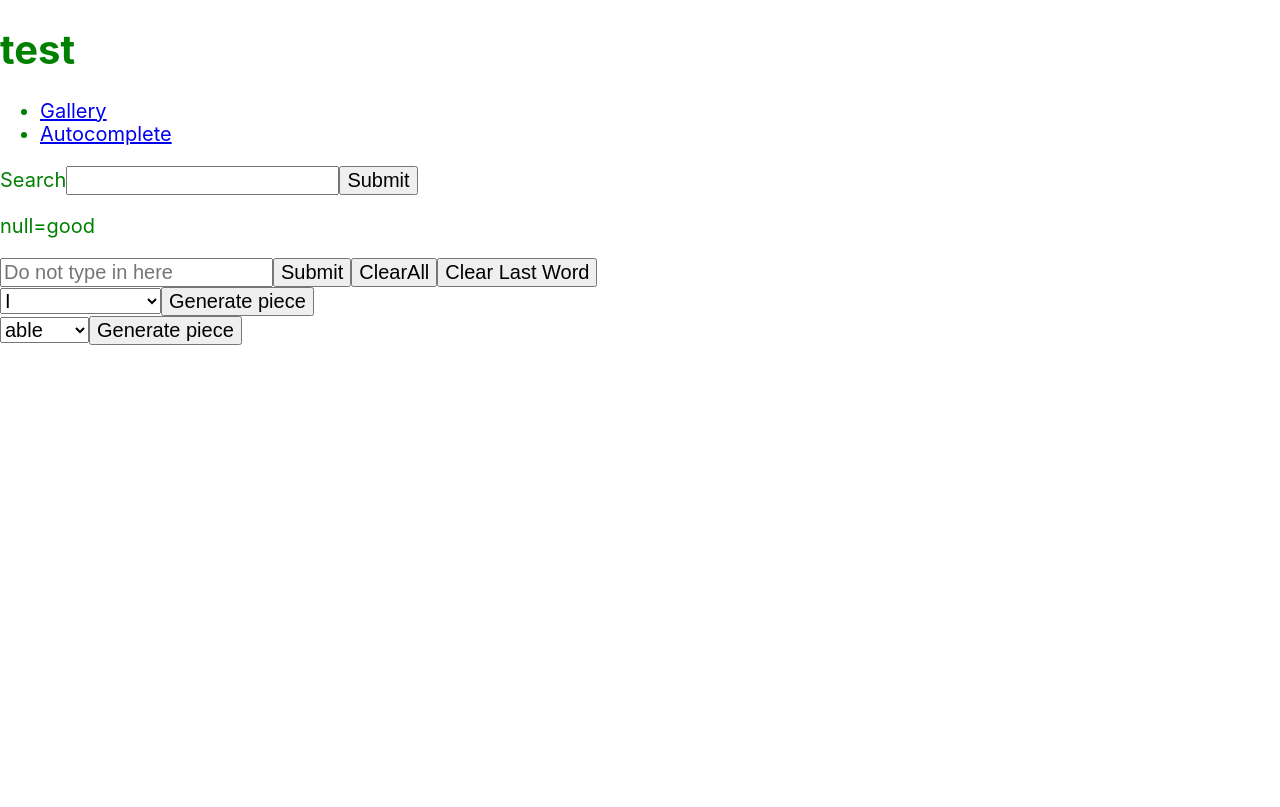
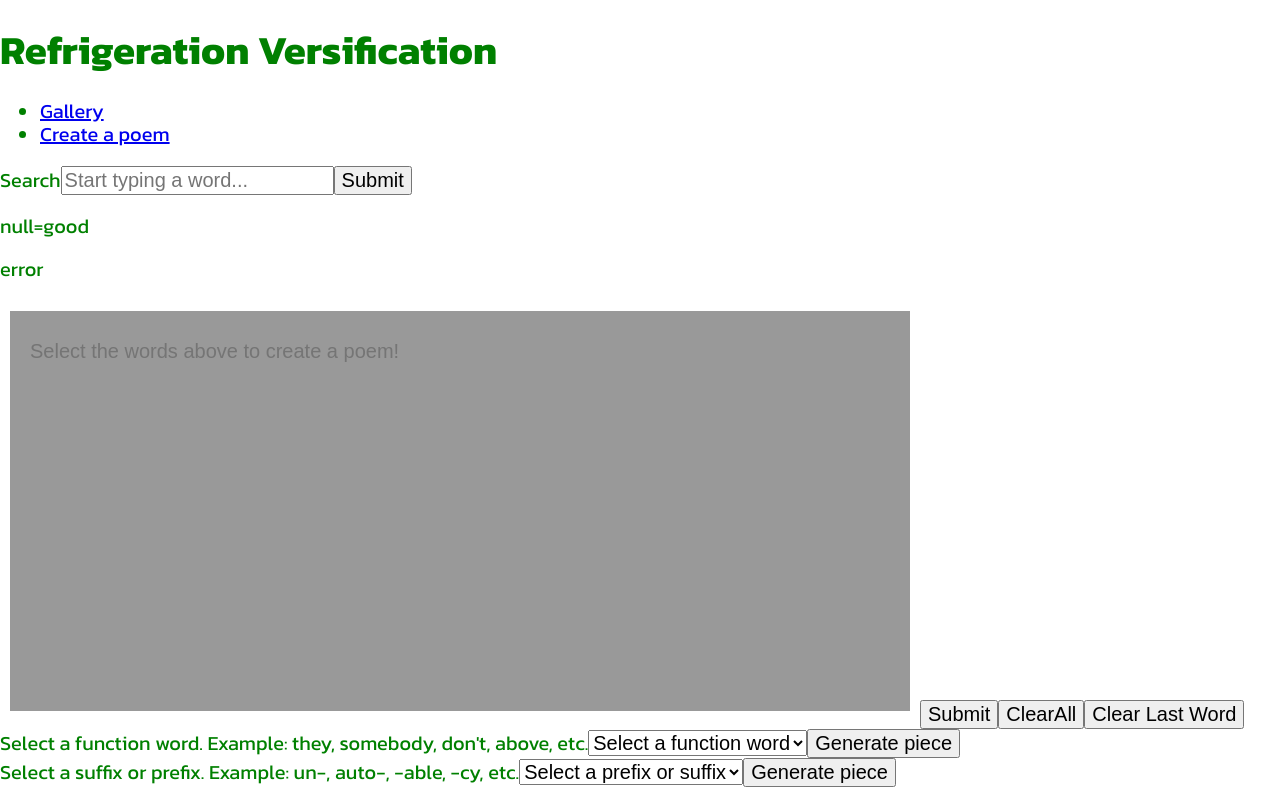
Before and after one commit to victoria-reis/magnetic-poetry, a React (Create React App) app: page /auto in a window 1280 px wide. Built offline with nearby package versions, Linux system fonts and the light colour scheme.

Commit message:
started styles for 50 words and poem input

```diff
--- a/src/App.js
+++ b/src/App.js
@@ -13,14 +13,14 @@ import "./Styles/App.css";
 function App() {
 	return (
 		<div className="App">
-			<h1>test</h1>
+			<h1>Refrigeration Versification</h1>
 			{/* <AutoComplete /> */}
 			<ul>
 				<li>
 					<Link to="/">Gallery</Link>
 				</li>
 				<li>
-					<Link to="auto">Autocomplete</Link>
+					<Link to="auto">Create a poem</Link>
 				</li>
 			</ul>
 			<Routes>
--- a/src/Components/AutoComplete.js
+++ b/src/Components/AutoComplete.js
@@ -18,13 +18,11 @@ const AutoComplete = () => {
 	const [wordCollection, setWordCollection] = useState([]);
 	//the words that are clicked and are put into the 2nd input form
 	const [wordPoem, setWordPoem] = useState([]);
-  //error handling state when it is false there is no error
-  //when it is true the error message will appear
-  const [errorState, setErrorState] = useState(false)
+	const [errorState, setErrorState] = useState(false);
 
 	//pass the autofill as a parameter to display whatever is returned as a state
 	useEffect(() => {
-    if (autoFill !== '') {
+		if (autoFill !== "") {
 			axios({
 				url: "https://api.datamuse.com/sug",
 				method: "GET",
@@ -36,7 +34,7 @@ const AutoComplete = () => {
 			})
 				.then((response) => {
 					setSuggestions(response.data);
-				console.log("suggestions",suggestions);
+					console.log(response.data);
 				})
 				.catch((error) => {
 					console.log(error);
--- a/src/Components/Form.js
+++ b/src/Components/Form.js
@@ -10,19 +10,19 @@ const Form = ({
 }) => {
 	const handleSubmit = (event) => {
 		event.preventDefault();
-		if (userSubmit.length === 0){
-			setErrorState(true)
+		if (userSubmit === "") {
+			setErrorState(true);
 		}
 
 		setUserSubmit(autoFill);
 
 		setAutoFill("");
+
+		console.log("userSubmit", userSubmit);
 	};
 
 	const handleChange = (event) => {
-		if (autoFill  !== "") {
-			setErrorState(false)
-		}
+		setErrorState(false);
 		setAutoFill(event.target.value.trim());
 		setShow(true);
 	};
@@ -37,7 +37,6 @@ const Form = ({
 			<form
 				onSubmit={(event) => {
 					handleSubmit(event);
-					console.log("userSubmit", userSubmit)
 				}}
 			>
 				<label htmlFor="search">Search</label>
@@ -49,6 +48,8 @@ const Form = ({
 						handleChange(event);
 					}}
 					value={autoFill}
+					pattern="[a-zA-z]+"
+					placeholder="Start typing a word..."
 				/>
 
 				<button type="submit">Submit</button>
@@ -62,7 +63,7 @@ const Form = ({
 										style={{ display: show ? "block" : "none" }}
 										onClick={() => handleSelection(wordObj)}
 										value={wordObj.word}
-										className='color'
+										className="color"
 									>
 										{wordObj.word}
 									</option>
--- a/src/Components/FunctionWordsSelect.js
+++ b/src/Components/FunctionWordsSelect.js
@@ -1,5 +1,5 @@
-import FunctionWords from "./Data/FunctionWords";
-import SuffixPrefixWords from "./Data/SuffixPrefixWords";
+import FunctionWords from "../Data/FunctionWords";
+import SuffixPrefixWords from "../Data/SuffixPrefixWords";
 import { useState } from "react";
 
 const FunctionWordsSelect = ({ setWordPoem, wordPoem }) => {
@@ -31,9 +31,17 @@ const FunctionWordsSelect = ({ setWordPoem, wordPoem }) => {
 					handleFWordSubmit(event);
 				}}
 			>
+				<label htmlFor="functionWords">
+					Select a function word. Example: they, somebody, don't, above, etc.
+				</label>
 				<select name="functionWords" id="functionWords">
+					<option value="">Select a function word</option>
 					{FunctionWords.sort().map((word, index) => {
-						return <option key={index} value={word}>{word}</option>;
+						return (
+							<option key={index} value={word}>
+								{word}
+							</option>
+						);
 					})}
 				</select>
 				<button type="submit">Generate piece</button>
@@ -43,9 +51,17 @@ const FunctionWordsSelect = ({ setWordPoem, wordPoem }) => {
 					handleSuffixPrefixSubmit(event);
 				}}
 			>
-				<select name="suffixPrefix" id="suffixprefix">
+				<label htmlFor="suffixPrefix">
+					Select a suffix or prefix. Example: un-, auto-, -able, -cy, etc.
+				</label>
+				<select name="suffixPrefix" id="suffixPrefix">
+					<option value="">Select a prefix or suffix</option>
 					{SuffixPrefixWords.sort().map((word, index) => {
-						return <option key={index} value={word}>{word}</option>;
+						return (
+							<option key={index} value={word}>
+								{word}
+							</option>
+						);
 					})}
 				</select>
 				<button type="submit">Generate piece</button>
--- a/src/Components/GenerateWords.js
+++ b/src/Components/GenerateWords.js
@@ -14,7 +14,7 @@ const GenerateWords = ({ userSubmit, wordPoem, setWordPoem, errorState }) => {
 
 	//the topics returned whatever word the user has clicked and suggests a list of words based on that
 	useEffect(() => {
-    if (userSubmit !== '') {
+		if (userSubmit !== "") {
 			axios({
 				url: "https://api.datamuse.com/words",
 				method: "GET",
@@ -38,7 +38,6 @@ const GenerateWords = ({ userSubmit, wordPoem, setWordPoem, errorState }) => {
 		//empty array + what was clicked + empty space concat
 		setWordPoem([wordPoem + wordCollection.word + " "]);
 	};
-
 
 	//submit button for the 2nd form that will push the poem to firebase.
 	const handleSubmit = (event) => {
@@ -67,25 +66,56 @@ const GenerateWords = ({ userSubmit, wordPoem, setWordPoem, errorState }) => {
 		console.log(setWordPoem);
 	};
 
+	// styling function to add class to 50 words
+	const rotationRandomizer = () => {
+		const randomNum = Math.floor(Math.random() * 10);
+		const style1 = "style-1";
+		const style2 = "style-2";
+		const style3 = "style-3";
+		const style4 = "style-4";
+		const style5 = "style-5";
+		if (randomNum <= 2) {
+			return `magnetic ${style1}`;
+			// console.log(randomNum, style1);
+		} else if (randomNum > 2 && randomNum <= 4) {
+			return `magnetic ${style2}`;
+			// console.log(randomNum, style2);
+		} else if (randomNum > 4 && randomNum <= 6) {
+			return `magnetic ${style3}`;
+			// console.log(randomNum, style3);
+		} else if (randomNum > 6 && randomNum <= 8) {
+			return `magnetic ${style4}`;
+			// console.log(randomNum, style2);
+		} else if (randomNum > 8) {
+			return `magnetic ${style5}`;
+			// console.log(randomNum, style2);
+		}
+	};
+
 	//looping through 50 words that we get back from the api to display them on the page.
 	//2nd form below
 	return (
 		<div>
-      {errorState ? <p className='errP'>no data found</p> : <p>null=good</p>}
+			{errorState ? <p className="errP">no data found</p> : <p>null=good</p>}
 
-      {
-
+			{wordCollection.length !== 0 ? (
 				wordCollection.map((wordCollection, index) => {
 					return (
-            <div key={index} onClick={() => handleSelection(wordCollection)}>
+						<div
+							key={index}
+							onClick={() => handleSelection(wordCollection)}
+							className={rotationRandomizer()}
+						>
 							{wordCollection.word}
-              {console.log("wordCollection", wordCollection.word)}
 						</div>
-          )
+					);
 				})
-        }
-      {wordCollection !== '' ? wordCollection.word : <p>error</p>}
+			) : (
+				<p>error</p>
+			)}
+
 			{/* {
+
               wordCollection.length !== 0 && autoFill === ""
                 ?
                 wordCollection.map((wordCollection, index) => {
@@ -107,24 +137,21 @@ const GenerateWords = ({ userSubmit, wordPoem, setWordPoem, errorState }) => {
 						handleSubmit(event);
 					}}
 				>
-            <input
-              className="bottomForm"
-              type="text"
+					<textarea
 						id="poem"
 						value={wordPoem}
+						className="poemBox"
 						onChange={handleSelection}
-              placeholder='Do not type in here'
+						placeholder="Select the words above to create a poem!"
 					/>
 
-            <button type="submit">
-              Submit
-            </button>
+					<button type="submit">Submit</button>
 					<button onClick={handleClear}>ClearAll</button>
 					<button onClick={handleOne}>Clear Last Word</button>
 				</form>
 			</div>
 		</div>
 	);
-  }
+};
 
-export default GenerateWords
+export default GenerateWords;
--- a/src/Components/Data/SuffixPrefixWords.js
+++ b/src/Data/SuffixPrefixWords.js
@@ -41,7 +41,6 @@ const SuffixPrefixWords = [
 	"neo",
 	"mono",
 	"mini",
-	"mis",
 	"mega",
 	"mal",
 	"kilo",
@@ -56,18 +55,15 @@ const SuffixPrefixWords = [
 	"ate",
 	"ise",
 	"trans",
-	"sub",
 	"pre",
 	"inter",
 	"fore",
 	"de",
 	"co",
 	"be",
-	"out",
 	"mis",
 	"un",
 	"over",
-	"re",
 ];
 
 export default SuffixPrefixWords;
--- a/src/Styles/App.css
+++ b/src/Styles/App.css
@@ -1,3 +1,4 @@
+@import url("https://fonts.googleapis.com/css2?family=Kanit:wght@400;700&display=swap");
 html {
   line-height: 1.15;
   -ms-text-size-adjust: 100%;
@@ -237,6 +238,7 @@ html {
 
 body {
   font-size: 125%;
+  font-family: "Kanit", sans-serif;
   color: green;
 }
 
@@ -244,6 +246,55 @@ body {
   color: blueviolet;
 }
 
-.bottomForm {
-  pointer-events: none;
+.magnetic {
+  position: relative;
+  z-index: 0;
+  background-color: white;
+  -webkit-box-shadow: 0 1px 2px 0 #999;
+          box-shadow: 0 1px 2px 0 #999;
+  display: inline-block;
+  padding: 0.4em 0.5em;
+  /* margin-right: 2px; */
+  font-family: serif;
+  font-size: 18px;
+  cursor: pointer;
+  -webkit-transition: 0.2s;
+  transition: 0.2s;
 }
+
+.style-1 {
+  -webkit-transform: rotate(-2deg);
+  transform: rotate(-2deg);
+}
+
+.style-2 {
+  -webkit-transform: rotate(3deg);
+  transform: rotate(3deg);
+}
+
+.style-3 {
+  -webkit-transform: rotate(-5deg);
+  transform: rotate(-5deg);
+}
+
+.style-4 {
+  -webkit-transform: rotate(-3deg);
+  transform: rotate(-3deg);
+}
+
+.style-5 {
+  -webkit-transform: rotate(4deg);
+  transform: rotate(4deg);
+}
+
+.poemBox {
+  border: none;
+  padding: 20px;
+  margin: 10px;
+  background-color: #999;
+  width: 900px;
+  height: 400px;
+  overflow-wrap: anywhere;
+  resize: none;
+  line-height: 40px;
+}
--- /dev/null
+++ b/src/Styles/sass/partials/_poemInput.scss
@@ -0,0 +1,12 @@
+.poemBox {
+	border: none;
+	padding: 20px;
+	margin: 10px;
+	background-color: #999;
+	width: 900px;
+	height: 400px;
+	overflow-wrap: anywhere;
+	resize: none;
+	line-height: 40px;
+	// word-spacing: 40px;
+}
--- a/src/Styles/sass/partials/_typography.scss
+++ b/src/Styles/sass/partials/_typography.scss
@@ -1,12 +1,11 @@
+@import url("https://fonts.googleapis.com/css2?family=Kanit:wght@400;700&display=swap");
+
 body {
-  font-size: 125%;
-  color: green;
+	font-size: 125%;
+	font-family: "Kanit", sans-serif;
+	color: green;
 }
 
 .color {
-  color: blueviolet;
+	color: blueviolet;
 }
-
-.bottomForm {
-  pointer-events: none;
-}
```
Also changed, not shown: src/Styles/sass/App.scss (+6 -2 lines), src/Styles/sass/partials/_50wordsPieces.scss (added, +43 -0 lines), src/Data/FunctionWords.js (renamed from src/Components/Data/FunctionWords.js). Lines whose indentation alone changed are shown as unchanged.
